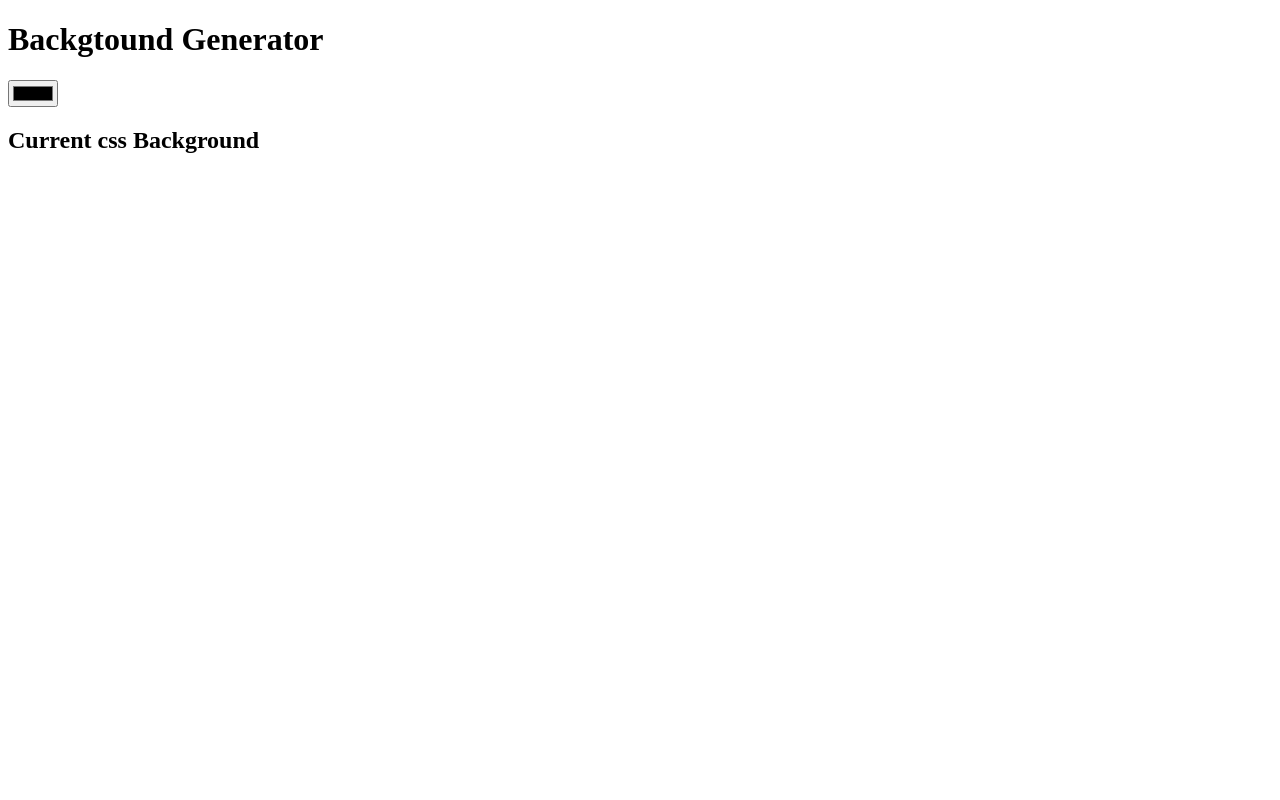
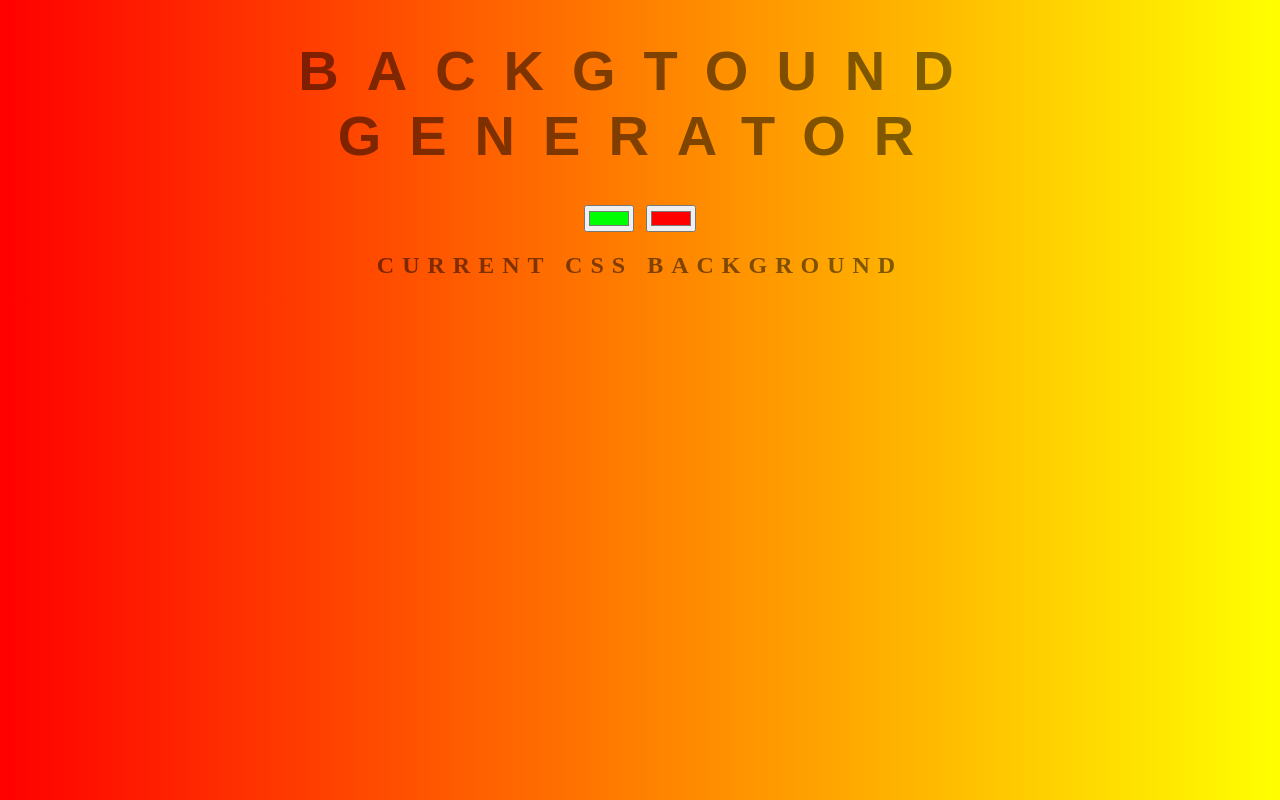
Before and after one commit to dmusolino/Background-generator, a plain HTML site: page index.html in a window 1280 px wide. Drawn offline with Linux system fonts and the light colour scheme.

Commit message:
added css in stylesheet

```diff
--- a/index.html
+++ b/index.html
@@ -1,17 +1,18 @@
 <!DOCTYPE html>
 <html lang="en">
-<head>
-    <meta charset="UTF-8">
-    <meta http-equiv="X-UA-Compatible" content="IE=edge">
-    <meta name="viewport" content="width=device-width, initial-scale=1.0">
+  <head>
+    <meta charset="UTF-8" />
+    <meta http-equiv="X-UA-Compatible" content="IE=edge" />
+    <meta name="viewport" content="width=device-width, initial-scale=1.0" />
     <title>Background Generator</title>
-    <link rel="stylesheet" href="style.css">
-</head>
-<body>
+    <link rel="stylesheet" href="style.css" />
+  </head>
+  <body>
     <h1>Backgtound Generator</h1>
-    <input type="color" name="color1">
+    <input type="color" name="color1" value="#00ff00" />
+    <input type="color" name="color2" value="#ff0000" />
     <h2>Current css Background</h2>
     <h3></h3>
     <script type="text/javascript" src="./script.js"></script>
-</body>
+  </body>
 </html>
--- a/style.css
+++ b/style.css
@@ -0,0 +1,27 @@
+body {
+	font: 'Raleway', sans-serif;
+    color: rgba(0,0,0,.5);
+    text-align: center;
+    text-transform: uppercase;
+    letter-spacing: .5em;
+    top: 15%;
+	background: linear-gradient(to right, red , yellow); /* Standard syntax */
+}
+
+h1 {
+    font: 600 3.5em 'Raleway', sans-serif;
+    color: rgba(0,0,0,.5);
+    text-align: center;
+    text-transform: uppercase;
+    letter-spacing: .5em;
+    width: 100%;
+}
+
+h3 {
+	font: 900 1em 'Raleway', sans-serif;
+    color: rgba(0,0,0,.5);
+    text-align: center;
+    text-transform: none;
+    letter-spacing: 0.01em;
+
+}
```
